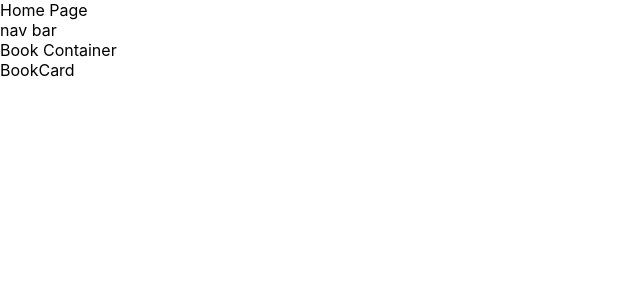
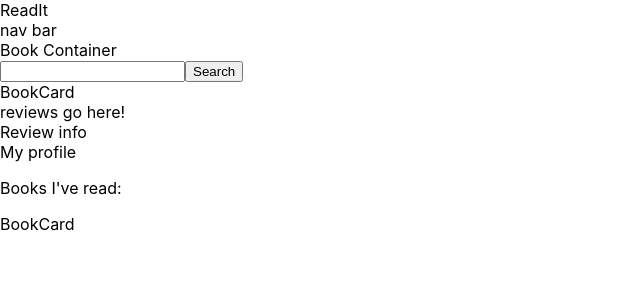
Before and after one commit to annaconaway19/ReadItFrontEnd, a React (Create React App) app: page / in a window 1280 px wide. Shown: the top 300 px of the page, without its empty margins (0-640 px from the left). Built offline with nearby package versions, Linux system fonts and the light colour scheme.

Commit message:
more skeleton components

```diff
--- a/src/App.js
+++ b/src/App.js
@@ -3,6 +3,8 @@ import logo from './logo.svg';
 import './App.css';
 import NavBar from './components/NavBar'
 import BookContainer from './containers/BookContainer'
+import ReviewContainer from './containers/ReviewContainer'
+import ReaderProfile from './containers/ReaderProfile'
 
 class App extends Component {
 
@@ -13,9 +15,11 @@ class App extends Component {
   render() {
     return (
       <div>
-        Home Page
+        ReadIt
         <NavBar />
         <BookContainer />
+        <ReviewContainer />
+        <ReaderProfile />
       </div>
     );
   }
--- a/src/components/BookCard.js
+++ b/src/components/BookCard.js
@@ -3,7 +3,7 @@ import React, {Component} from 'react'
 class BookCard extends Component {
   render() {
     return (
-      <div>BookCard</div>
+      <div className = "ui card">BookCard</div>
     )
   }
 }
--- a/src/components/ReviewDetails.js
+++ b/src/components/ReviewDetails.js
@@ -0,0 +1,11 @@
+import React, {Component} from 'react'
+
+class ReviewDetails extends Component {
+  render() {
+    return (
+      <div>Review info</div>
+    )
+  }
+}
+
+export default ReviewDetails
--- /dev/null
+++ b/src/components/SearchBar.js
@@ -0,0 +1,14 @@
+import React, {Component} from 'react'
+
+class SearchBar extends Component {
+  render() {
+    return (
+      <div>
+        <input type='text'/>
+        <button>Search</button>
+      </div>
+    )
+  }
+}
+
+export default SearchBar
--- a/src/containers/BookContainer.js
+++ b/src/containers/BookContainer.js
@@ -1,5 +1,6 @@
 import React, {Component} from 'react'
 import BookCard from '../components/BookCard'
+import SearchBar from '../components/SearchBar'
 
 class BookContainer extends Component {
 
@@ -7,6 +8,7 @@ class BookContainer extends Component {
     return (
       <div>
         Book Container
+        <SearchBar />
         <BookCard />
       </div>
     );
--- /dev/null
+++ b/src/containers/ReaderProfile.js
@@ -0,0 +1,15 @@
+import React, {Component} from 'react'
+import BookCard from '../components/BookCard'
+
+class ReaderProfile extends Component {
+  render() {
+    return (
+      <div>My profile
+        <p>Books I've read:</p>
+        <BookCard />
+      </div>
+    )
+  }
+}
+
+export default ReaderProfile
--- a/src/containers/ReviewContainer.js
+++ b/src/containers/ReviewContainer.js
@@ -0,0 +1,15 @@
+import React, {Component} from 'react'
+import ReviewDetails from '../components/ReviewDetails'
+
+class ReviewContainer extends Component {
+  render() {
+    return (
+      <div>
+      reviews go here!
+      <ReviewDetails />
+      </div>
+    )
+  }
+}
+
+export default ReviewContainer
```
Also changed, not shown: src/containers/BookDetails.js (+13 -0 lines), src/components/ReviewForm.js (added), src/containers/UserProfile.js (deleted).
